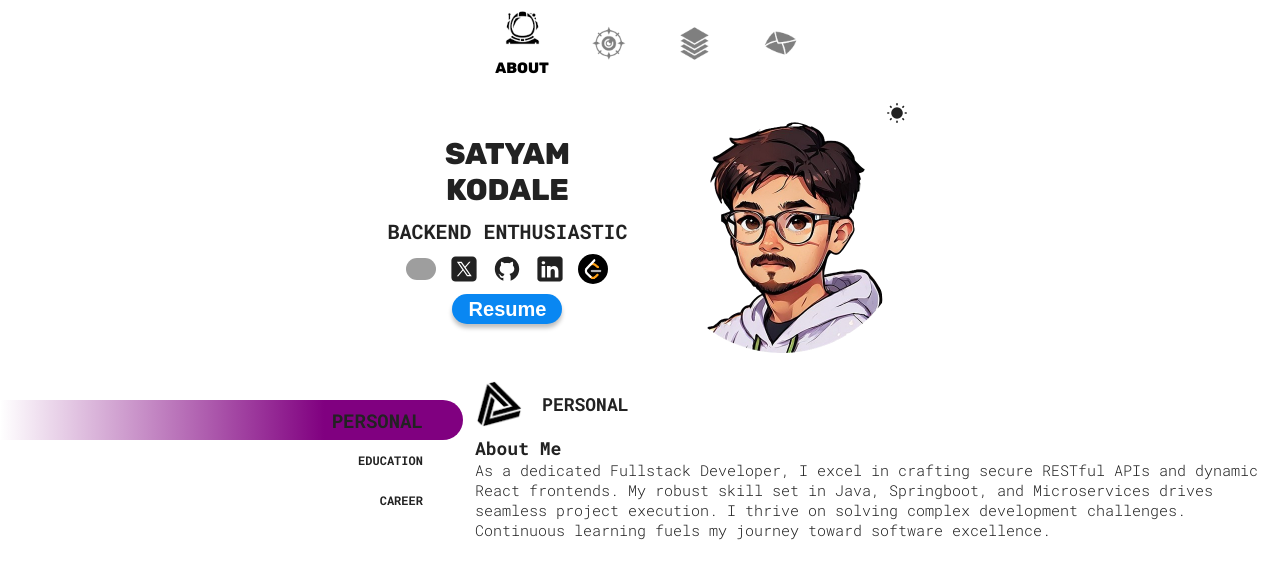
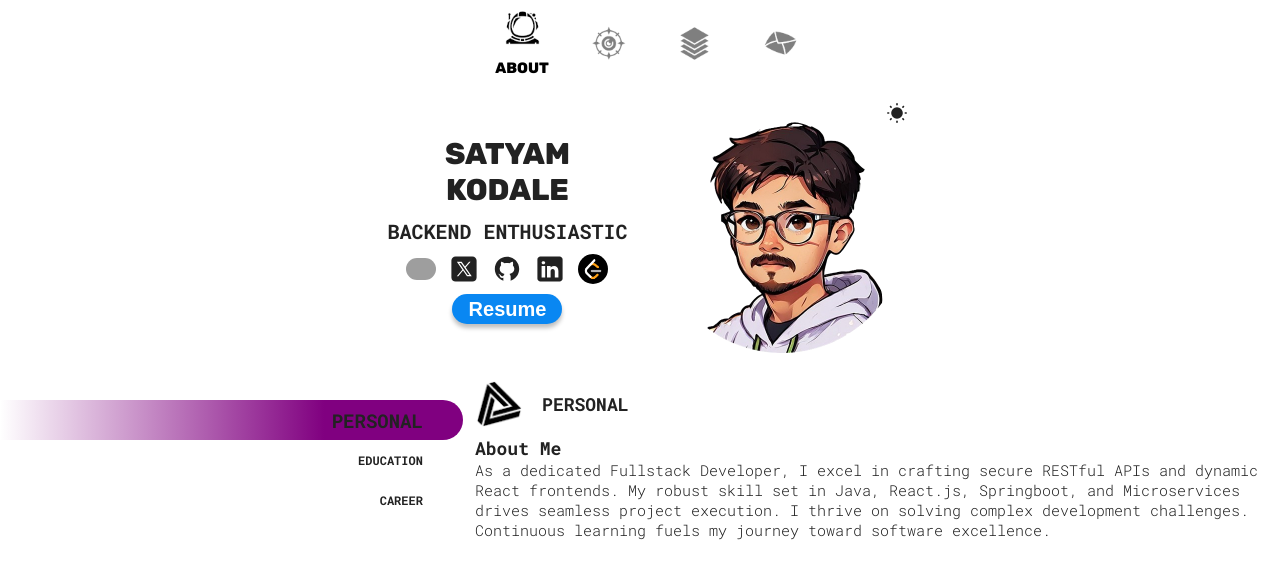
Before and after one commit to satyamkodale/Portfolio2.0, a React (Vite) app: page / in a window 1280 px wide. Shown: the top 578 px of the page. Built offline with nearby package versions, Linux system fonts and the light colour scheme; grey boxes are pictures that could not be loaded.

Commit message:
updated about me

```diff
--- a/src/components/Hero/subheadingsData.jsx
+++ b/src/components/Hero/subheadingsData.jsx
@@ -7,9 +7,10 @@ const subheadingsData = {
           <p>
             As a dedicated Fullstack Developer, I excel in crafting secure
             RESTful APIs and dynamic React frontends. My robust skill set in
-            Java, Springboot, and Microservices drives seamless project
-            execution. I thrive on solving complex development challenges.
-            Continuous learning fuels my journey toward software excellence.
+            Java, React.js, Springboot, and Microservices drives seamless
+            project execution. I thrive on solving complex development
+            challenges. Continuous learning fuels my journey toward software
+            excellence.
           </p>
         </>
       ),
```
